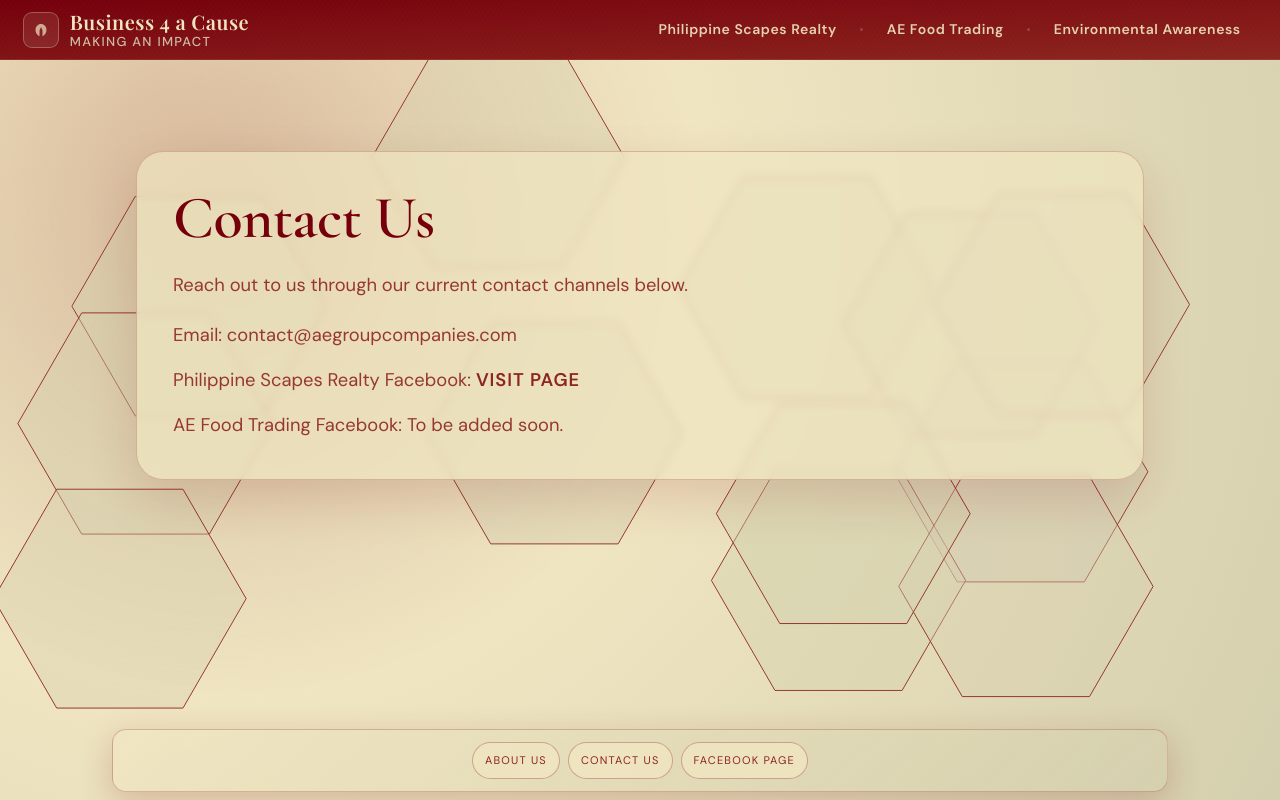
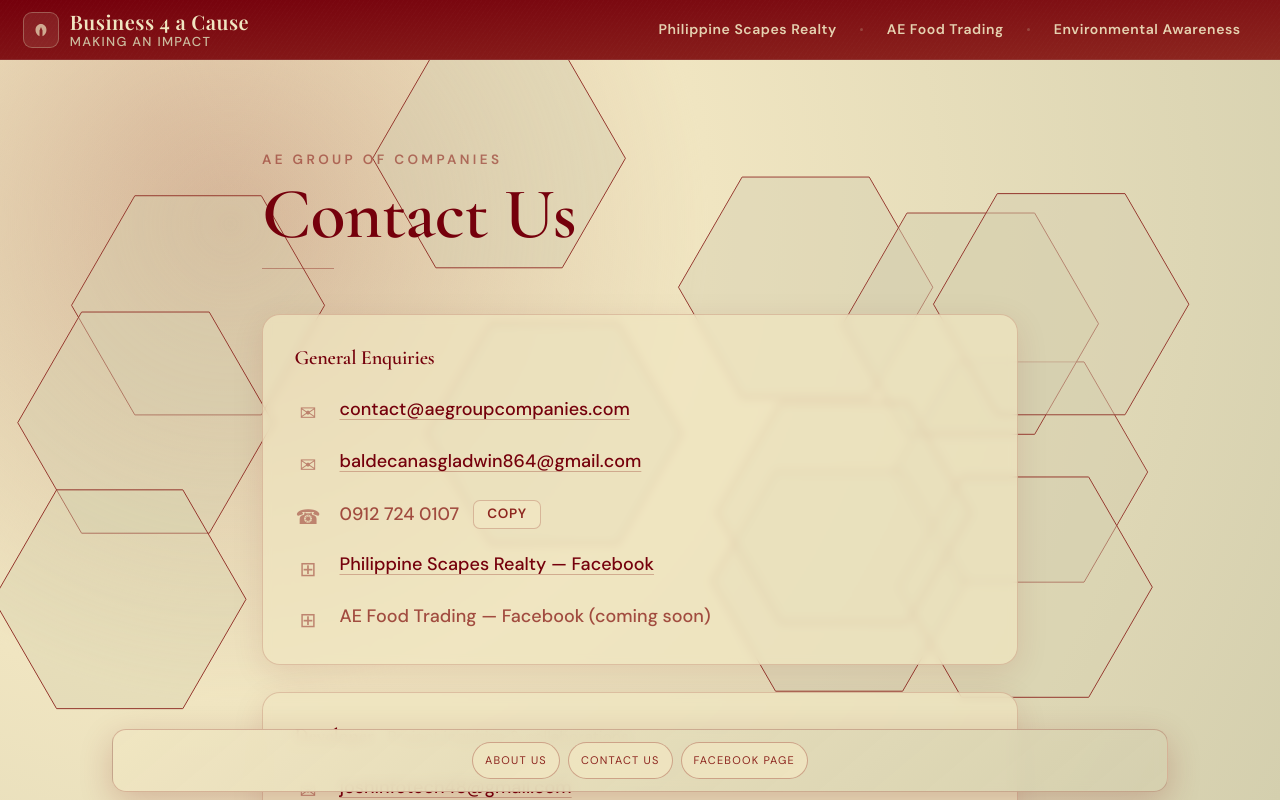
Before and after one commit to Nazonokage/business4acause, a React (Vite) app: page /contact in a window 1280 px wide. Shown: the top 800 px of the page. Built offline with nearby package versions, Linux system fonts and the light colour scheme.

Commit message:
contact page changes

```diff
--- a/src/pages/ContactPage.jsx
+++ b/src/pages/ContactPage.jsx
@@ -1,29 +1,99 @@
 export default function ContactPage() {
+  const copy = (text) => navigator.clipboard.writeText(text)
+
+  const contacts = [
+    {
+      label: 'General Enquiries',
+      items: [
+        { icon: '✉', text: 'contact@aegroupcompanies.com', href: 'mailto:contact@aegroupcompanies.com' },
+        { icon: '✉', text: 'baldecanasgladwin864@gmail.com', href: 'mailto:baldecanasgladwin864@gmail.com' },
+        { icon: '☎', text: '0912 724 0107', copy: '09127240107' },
+        {
+          icon: '⊞',
+          text: 'Philippine Scapes Realty — Facebook',
+          href: 'https://www.facebook.com/profile.php?id=61584272253847',
+        },
+        { icon: '⊞', text: 'AE Food Trading — Facebook (coming soon)' },
+      ],
+    },
+    {
+      label: 'Developer',
+      note: 'Project inquiries & collaborations',
+      items: [
+        { icon: '✉', text: 'joshinfotech48@gmail.com', href: 'mailto:joshinfotech48@gmail.com' },
+        { icon: '⌥', text: 'github.com/Nazonokage', href: 'https://github.com/Nazonokage' },
+      ],
+    },
+  ]
+
   return (
-    <section className="px-6 pb-16 pt-14">
-      <div className="mx-auto max-w-4xl rounded-3xl border border-sedona-chili/25 bg-sedona-mushroom/70 p-8 shadow-[0_20px_50px_rgba(117,0,12,0.14)] backdrop-blur-sm">
-        <h1 className="mb-4 text-[clamp(42px,6vw,60px)] font-semibold leading-[1.02] text-sedona-burgundy">
-          Contact Us
-        </h1>
-        <p className="mb-3 leading-8 text-sedona-chili/90">
-          Reach out to us through our current contact channels below.
+    <section className="min-h-screen px-6 pb-20 pt-14">
+      <div className="mx-auto max-w-2xl">
+
+        {/* Header */}
+        <div className="mb-10">
+          <p className="mb-2 text-xs font-semibold uppercase tracking-[0.25em] text-sedona-chili/60">
+            AE Group of Companies
+          </p>
+          <h1 className="text-[clamp(48px,8vw,72px)] font-semibold leading-none text-sedona-burgundy">
+            Contact Us
+          </h1>
+          <div className="mt-4 h-px w-16 bg-sedona-chili/40" />
+        </div>
+
+        {/* Contact cards */}
+        <div className="space-y-6">
+          {contacts.map((section) => (
+            <div
+              key={section.label}
+              className="rounded-2xl border border-sedona-chili/20 bg-sedona-mushroom/70 px-7 py-6 shadow-[0_8px_32px_rgba(117,0,12,0.10)] backdrop-blur-sm"
+            >
+              <div className="mb-5 flex items-baseline gap-3">
+                <h2 className="text-lg font-semibold text-sedona-burgundy">{section.label}</h2>
+                {section.note && (
+                  <span className="text-sm text-sedona-chili/60">{section.note}</span>
+                )}
+              </div>
+
+              <ul className="space-y-4">
+                {section.items.map((item, i) => (
+                  <li key={i} className="flex items-start gap-4">
+                    <span className="mt-0.5 w-6 text-center text-lg text-sedona-chili/50 select-none">
+                      {item.icon}
+                    </span>
+                    <div className="flex flex-1 flex-wrap items-center gap-3">
+                      {item.href ? (
+                        <a
+                          href={item.href}
+                          target={item.href.startsWith('http') ? '_blank' : undefined}
+                          rel="noreferrer"
+                          className="text-base font-medium text-sedona-burgundy underline underline-offset-4 decoration-sedona-chili/30 hover:decoration-sedona-chili transition-all"
+                        >
+                          {item.text}
+                        </a>
+                      ) : (
+                        <span className="text-base font-medium text-sedona-chili/80">{item.text}</span>
+                      )}
+                      {item.copy && (
+                        <button
+                          onClick={() => copy(item.copy)}
+                          className="rounded-md border border-sedona-chili/25 bg-sedona-mushroom px-3 py-1 text-xs font-semibold uppercase tracking-wider text-sedona-chili transition-all hover:bg-sedona-chili hover:text-sedona-mushroom"
+                        >
+                          Copy
+                        </button>
+                      )}
+                    </div>
+                  </li>
+                ))}
+              </ul>
+            </div>
+          ))}
+        </div>
+
+        {/* Footer note */}
+        <p className="mt-10 text-center text-sm text-sedona-chili/50">
+          We typically respond within 1–2 business days.
         </p>
-
-        <div className="space-y-2 leading-8 text-sedona-chili/90">
-          <p>Email: contact@aegroupcompanies.com</p>
-          <p>
-            Philippine Scapes Realty Facebook:{' '}
-            <a
-              href="https://www.facebook.com/profile.php?id=61584272253847"
-              target="_blank"
-              rel="noreferrer"
-              className="font-semibold uppercase tracking-wider text-sedona-chili"
-            >
-              Visit Page
-            </a>
-          </p>
-          <p>AE Food Trading Facebook: To be added soon.</p>
-        </div>
       </div>
     </section>
   )
```
